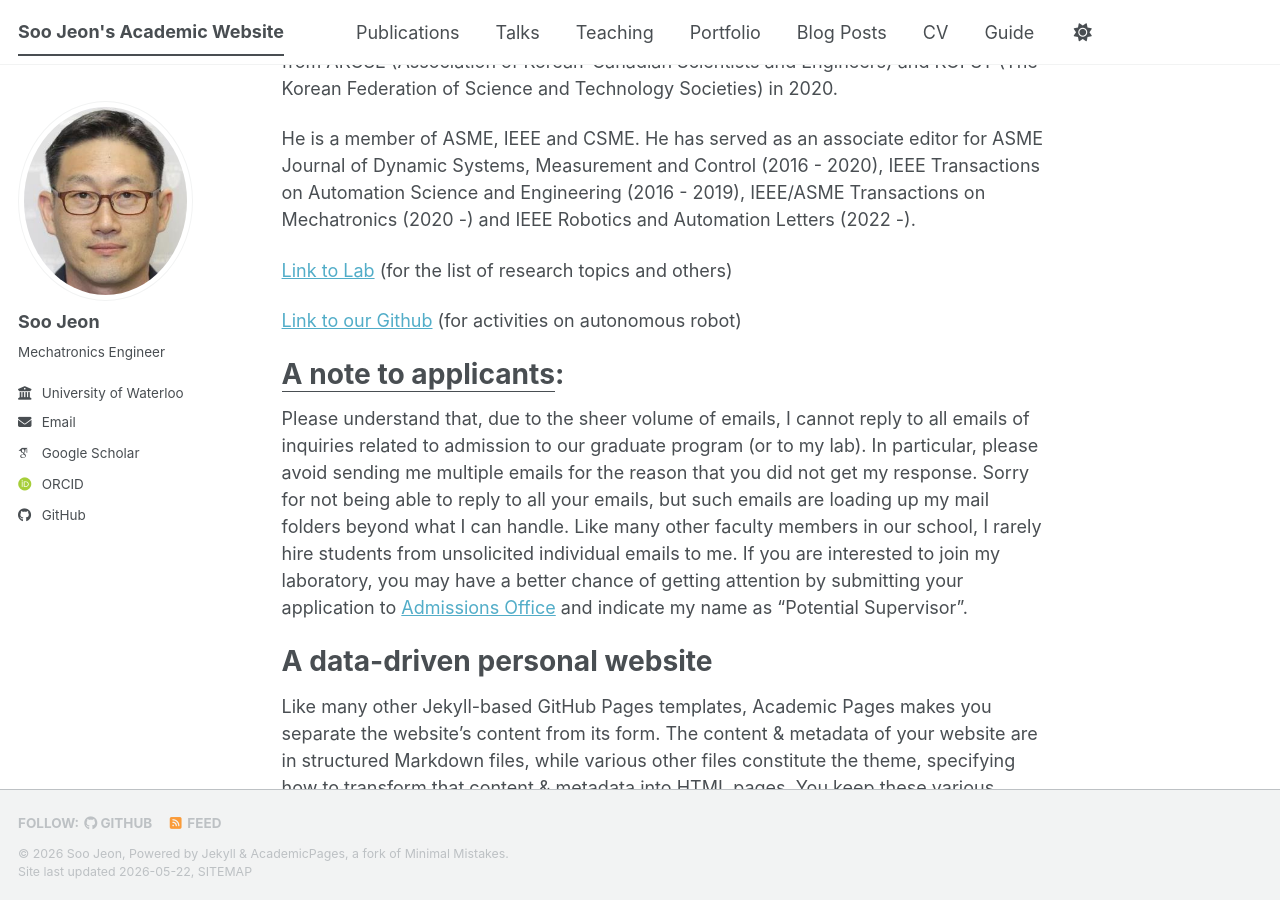
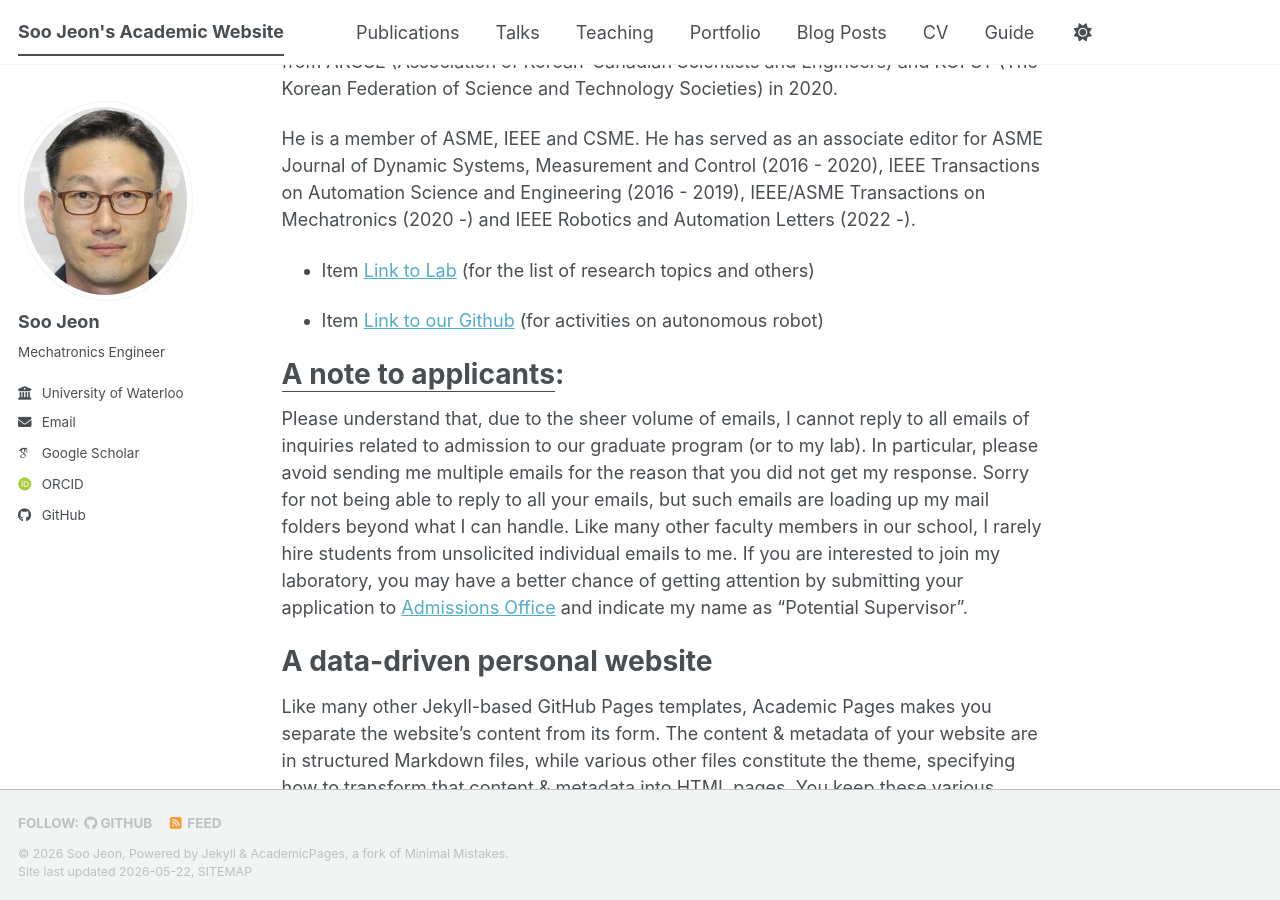
Before and after one commit to soojeon-uw/soojeon-uw.github.io, a Jekyll site: the page built from _pages/about.md, in a window 1280 px wide and 900 px high, scrolled down 385 px. Built offline with Jekyll 4.4.1, drawn with Linux system fonts in a browser that asks for light colours; some web fonts are replaced; a script bundle is joined from its source files by our own code; library files that are not in the unit come from our copies.

Commit message:
Format list items in about page for consistency

```diff
--- a/_pages/about.md
+++ b/_pages/about.md
@@ -15,9 +15,9 @@ Professor Jeon is the recipient of the Rudolf Kalman Best Paper Award from the A
 
 He is a member of ASME, IEEE and CSME. He has served as an associate editor for ASME Journal of Dynamic Systems, Measurement and Control (2016 - 2020), IEEE Transactions on Automation Science and Engineering (2016 - 2019), IEEE/ASME Transactions on Mechatronics (2020 -) and IEEE Robotics and Automation Letters (2022 -).
 
-[Link to Lab](https://uwaterloo.ca/wmscl){:target="_blank"} (for the list of research topics and others)
+- Item [Link to Lab](https://uwaterloo.ca/wmscl){:target="_blank"} (for the list of research topics and others)
 
-[Link to our Github](https://github.com/UW-Advanced-Robotics-Lab){:target="_blank"} (for activities on autonomous robot)
+- Item [Link to our Github](https://github.com/UW-Advanced-Robotics-Lab){:target="_blank"} (for activities on autonomous robot)
 
 <u>A note to applicants</u>:
 ======
```
